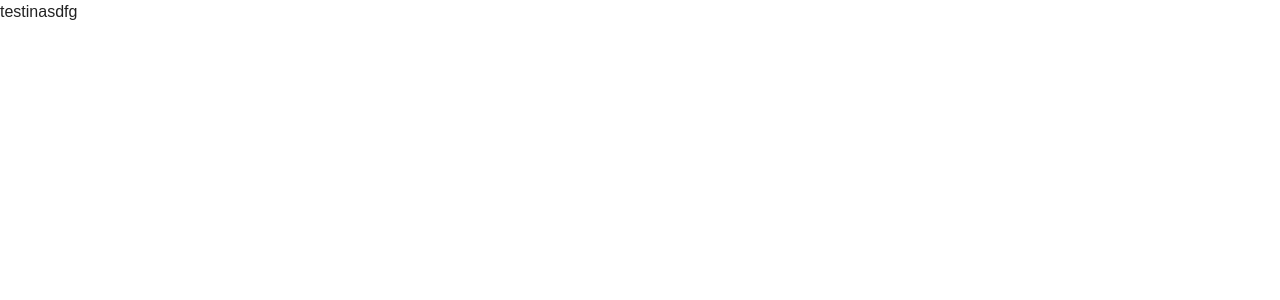
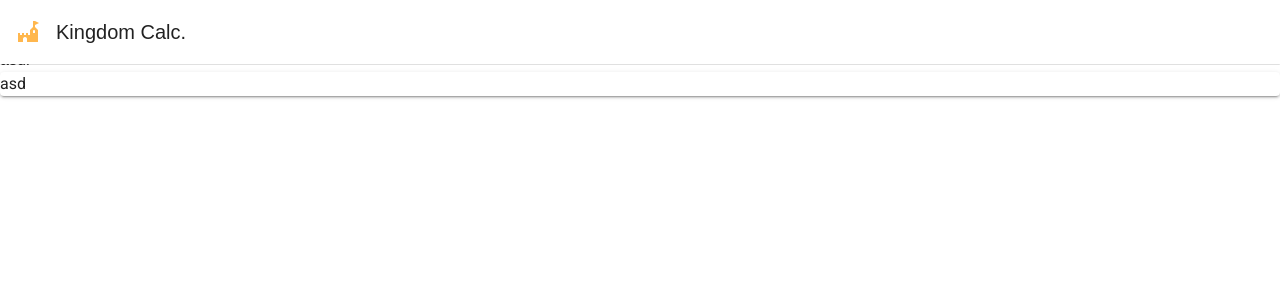
Before and after one commit to yubin030429/Kindom-calc, a Vue app: page /growCookie in a window 1280 px wide. Shown: the top 300 px of the page. Built offline with nearby package versions, Linux system fonts and the light colour scheme; a web font is replaced by a local one.

Commit message:
make ToolBar

```diff
--- a/src/App.vue
+++ b/src/App.vue
@@ -1,14 +1,22 @@
 <template>
   <v-app id="default">
-    <div class="test">testinasdfg</div>
+    <ToolBar />
+
+    <v-main>
+      <router-view />
+    </v-main>
   </v-app>
 </template>
 
 <script>
+import ToolBar from "@/components/ToolBar.vue";
+
 export default {
-  data: () => ({
-    //
-  }),
+  name: "App",
+
+  components: {
+    ToolBar,
+  },
 };
 </script>
 
--- /dev/null
+++ b/src/components/ToolBar.vue
@@ -0,0 +1,26 @@
+<template>
+  <div>
+    <v-card flat height="6vh">
+      <v-toolbar flat>
+        <v-icon color="orange lighten-2" class="mr-4">mdi-castle</v-icon>
+        <v-toolbar-title>Kingdom Calc.</v-toolbar-title>
+        <v-spacer></v-spacer>
+      </v-toolbar>
+      <v-divider></v-divider>
+    </v-card>
+
+    <MainNav />
+  </div>
+</template>
+
+<script>
+import MainNav from "@/components/nav/MainNav.vue";
+
+export default {
+  name: "App",
+
+  components: {
+    MainNav,
+  },
+};
+</script>
--- /dev/null
+++ b/src/components/nav/MainNav.vue
@@ -0,0 +1,3 @@
+<template>
+  <div>asdf</div>
+</template>
--- a/src/router/index.js
+++ b/src/router/index.js
@@ -1,17 +1,14 @@
 import Vue from "vue";
 import VueRouter from "vue-router";
+import growCookie from "@/views/growCookie";
 
 Vue.use(VueRouter);
 
 const routes = [
   {
-    path: "/about",
-    name: "about",
-    // route level code-splitting
-    // this generates a separate chunk (about.[hash].js) for this route
-    // which is lazy-loaded when the route is visited.
-    component: () =>
-      import(/* webpackChunkName: "about" */ "../views/AboutView.vue"),
+    path: "/growCookie",
+    name: "growCookie",
+    component: growCookie,
   },
 ];
 
--- a/src/views/AboutView.vue
+++ /dev/null
@@ -1,5 +0,0 @@
-<template>
-  <div class="about">
-    <h1>This is an about page</h1>
-  </div>
-</template>
--- /dev/null
+++ b/src/views/growCookie.vue
@@ -0,0 +1,5 @@
+<template>
+  <v-app>
+    <v-card>asd</v-card>
+  </v-app>
+</template>
```
